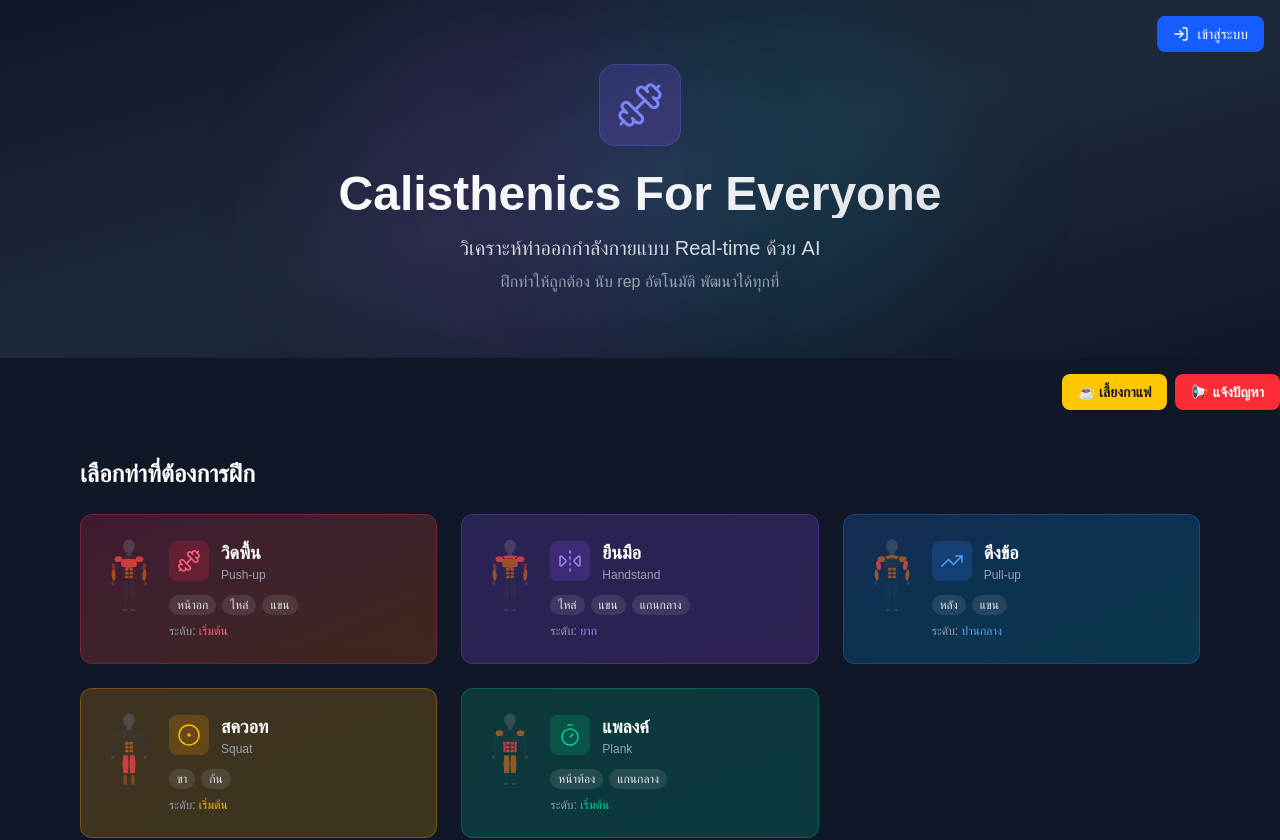
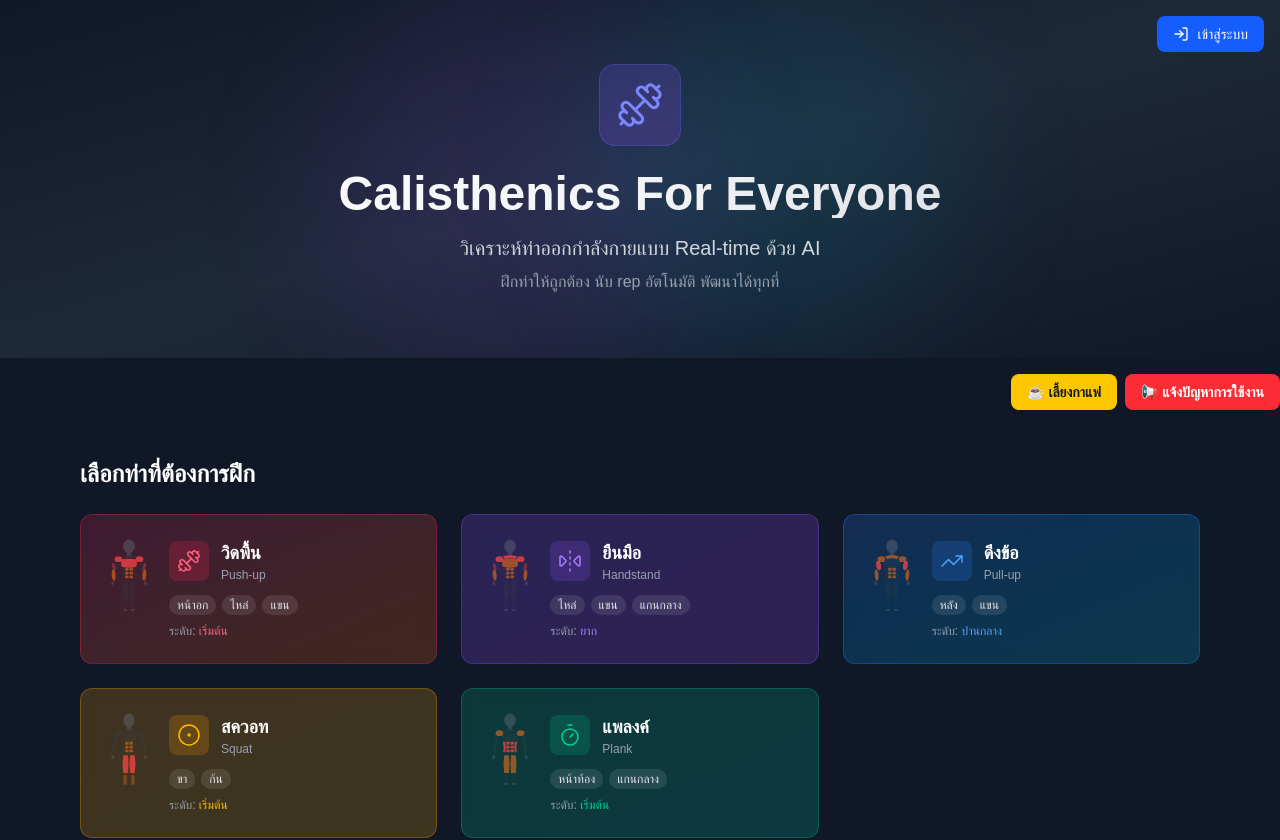
Before and after one commit to kiwabc123/calisthenicsForEveryOne, a Next.js app: page / in a window 1280 px wide. Shown: the top 840 px of the page. Built offline with nearby package versions, Linux system fonts and the light colour scheme; no server answers.

Commit message:
fix: update report link text for improved clarity

```diff
--- a/src/app/page.tsx
+++ b/src/app/page.tsx
@@ -139,7 +139,7 @@ export default function Home() {
           href="/report"
           className="inline-flex items-center gap-2 px-4 py-2 bg-red-500 hover:bg-red-400 text-white font-bold rounded-lg text-sm shadow transition-colors"
         >
-          <span>📢 แจ้งปัญหา</span>
+          <span>📢 แจ้งปัญหาการใช้งาน</span>
         </Link>
       </div>
 
```
